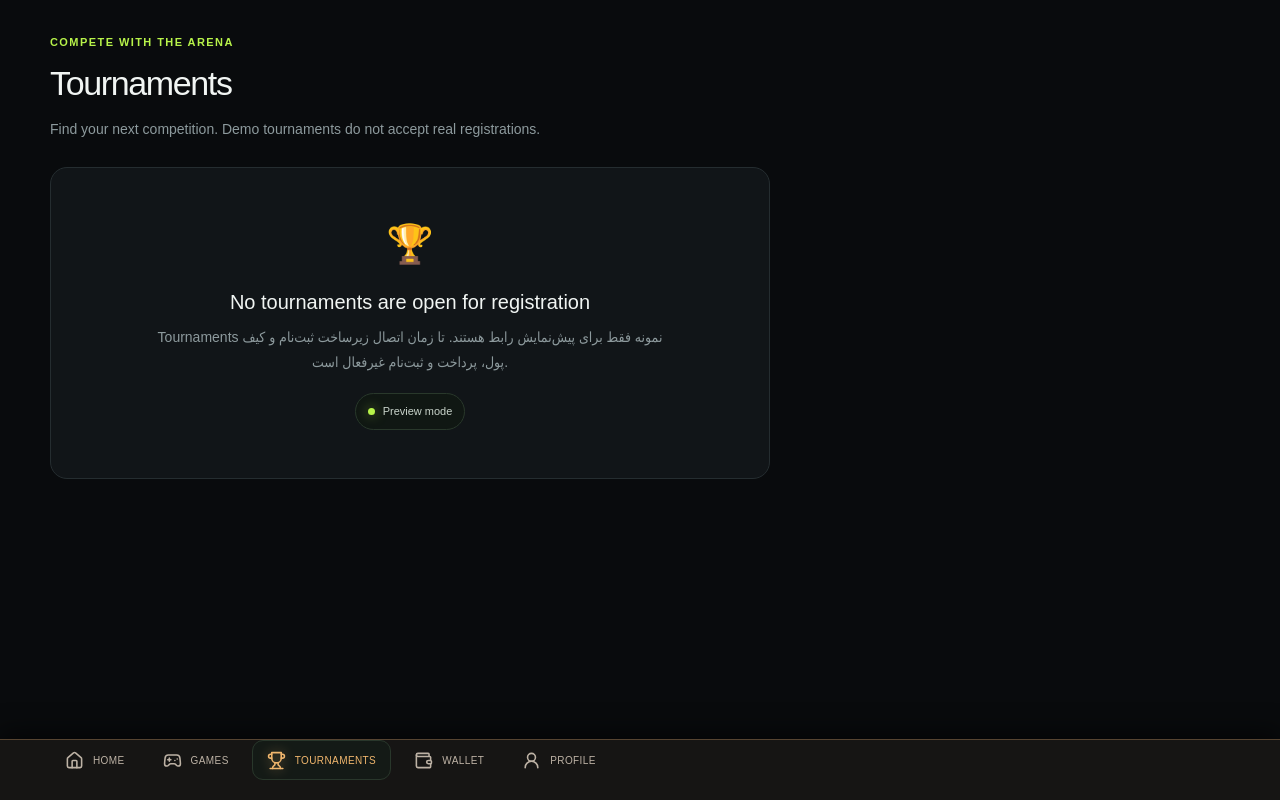
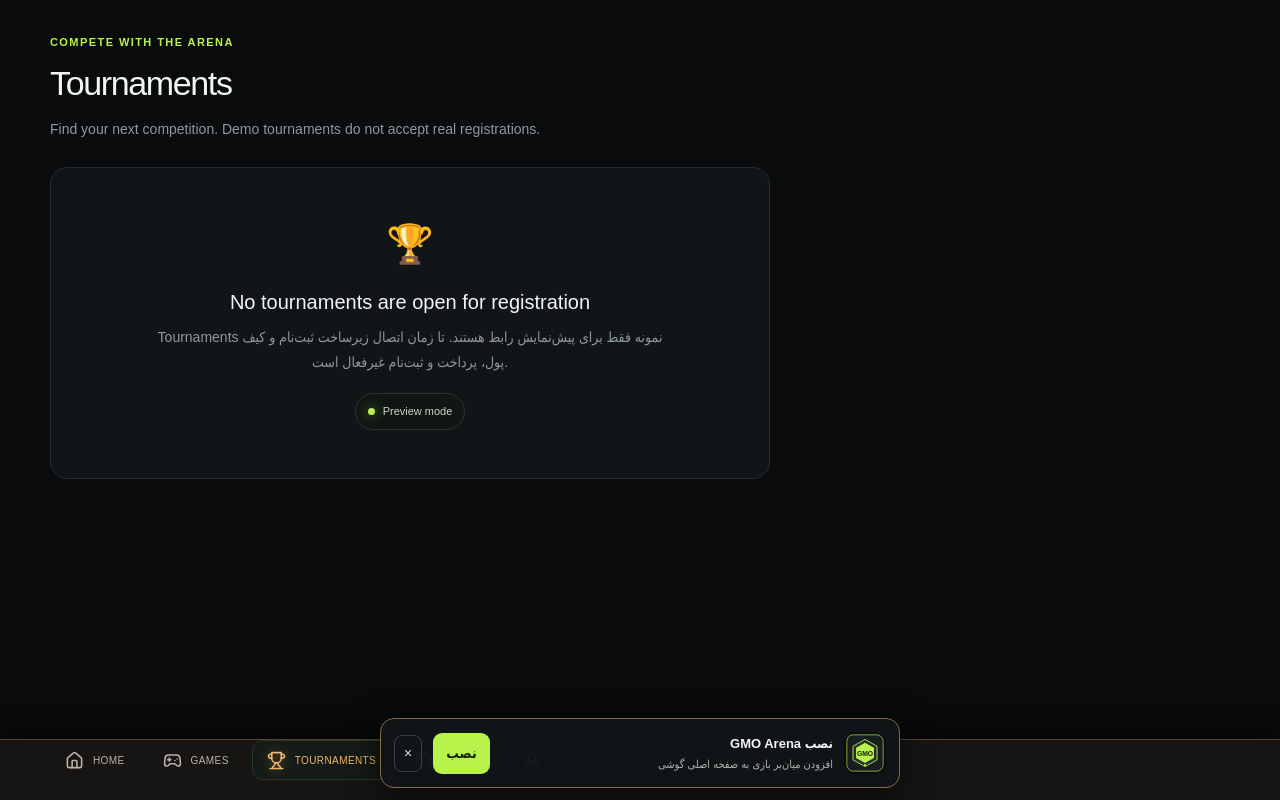
Before and after one commit to omidhub2/GMO_game, a Next.js app: page /tournaments in a window 1280 px wide. Built offline with nearby package versions, Linux system fonts and the light colour scheme.

Commit message:
feat: wire PWA metadata and Telegram install prompt

```diff
--- a/src/app/layout.tsx
+++ b/src/app/layout.tsx
@@ -3,11 +3,15 @@ import "./globals.css";
 import AppChrome from "@/components/app-chrome";
 import Script from "next/script";
 import TelegramSession from "@/components/telegram-session";
+import PwaInstall from "@/components/pwa-install";
 
 export const metadata: Metadata = {
   title: "GMO ARENA | Play. Compete. Predict.",
   description: "Play games, join tournaments, and predict sports events with GMO Arena.",
   applicationName: "GMO ARENA",
+  manifest: "/manifest.webmanifest",
+  appleWebApp: { capable: true, title: "GMO ARENA", statusBarStyle: "black-translucent" },
+  icons: { icon: [{ url: "/icons/gmo-arena-192.svg", type: "image/svg+xml" }], apple: [{ url: "/icons/gmo-arena-192.svg" }] },
 };
 
 export const viewport: Viewport = {
@@ -20,11 +24,12 @@ export const viewport: Viewport = {
 export default function RootLayout({ children }: Readonly<{ children: React.ReactNode }>) {
   return (
     <html lang="en" dir="ltr">
-      <head><Script src="https://telegram.org/js/telegram-web-app.js" strategy="beforeInteractive" /></head>
+      <head><meta name="mobile-web-app-capable" content="yes" /><meta name="apple-mobile-web-app-capable" content="yes" /><meta name="apple-mobile-web-app-title" content="GMO ARENA" /><link rel="manifest" href="/manifest.webmanifest" /><Script src="https://telegram.org/js/telegram-web-app.js" strategy="beforeInteractive" /></head>
       <body>
         <TelegramSession />
         {children}
         <AppChrome />
+        <PwaInstall />
       </body>
     </html>
   );
```
